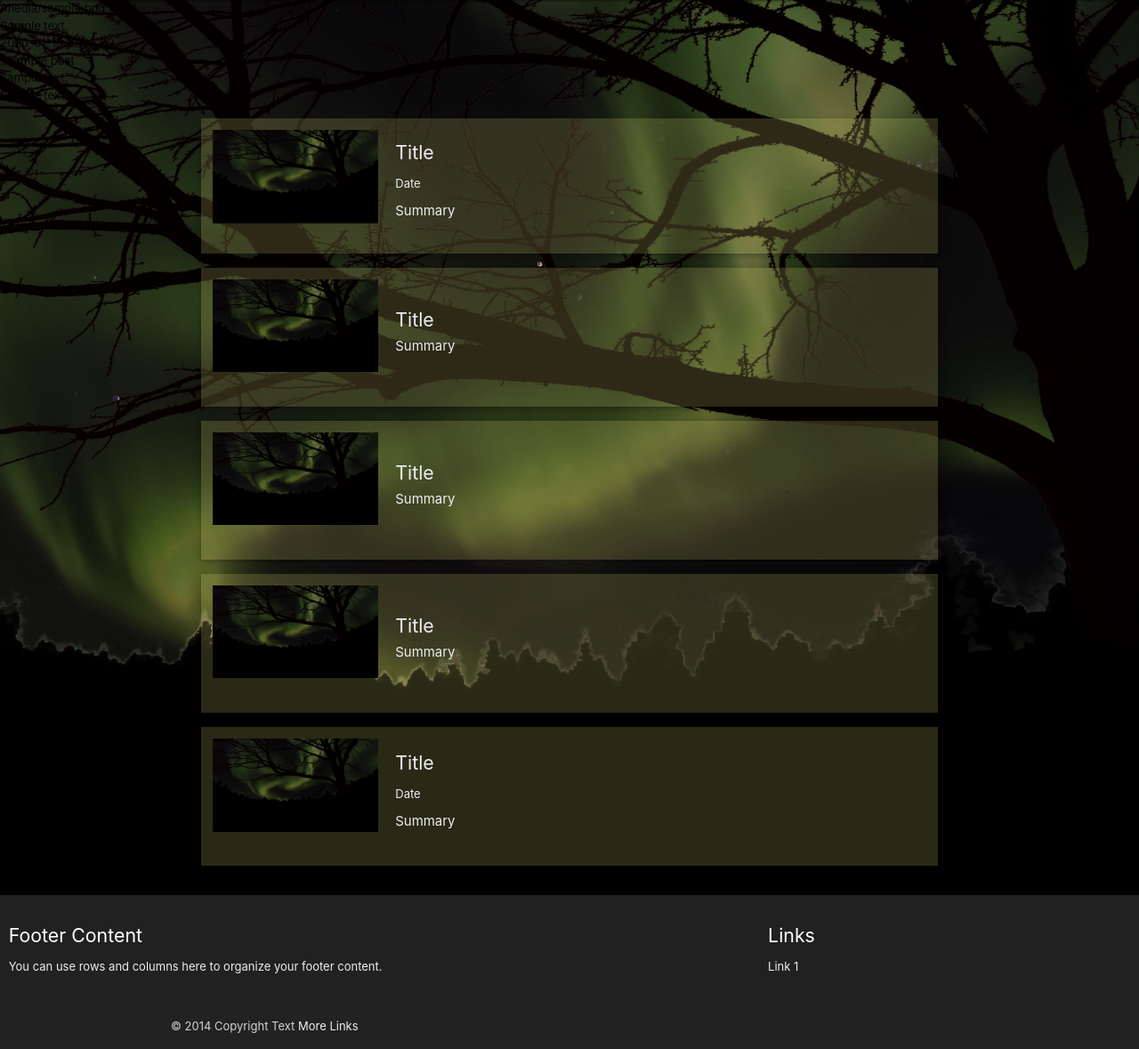
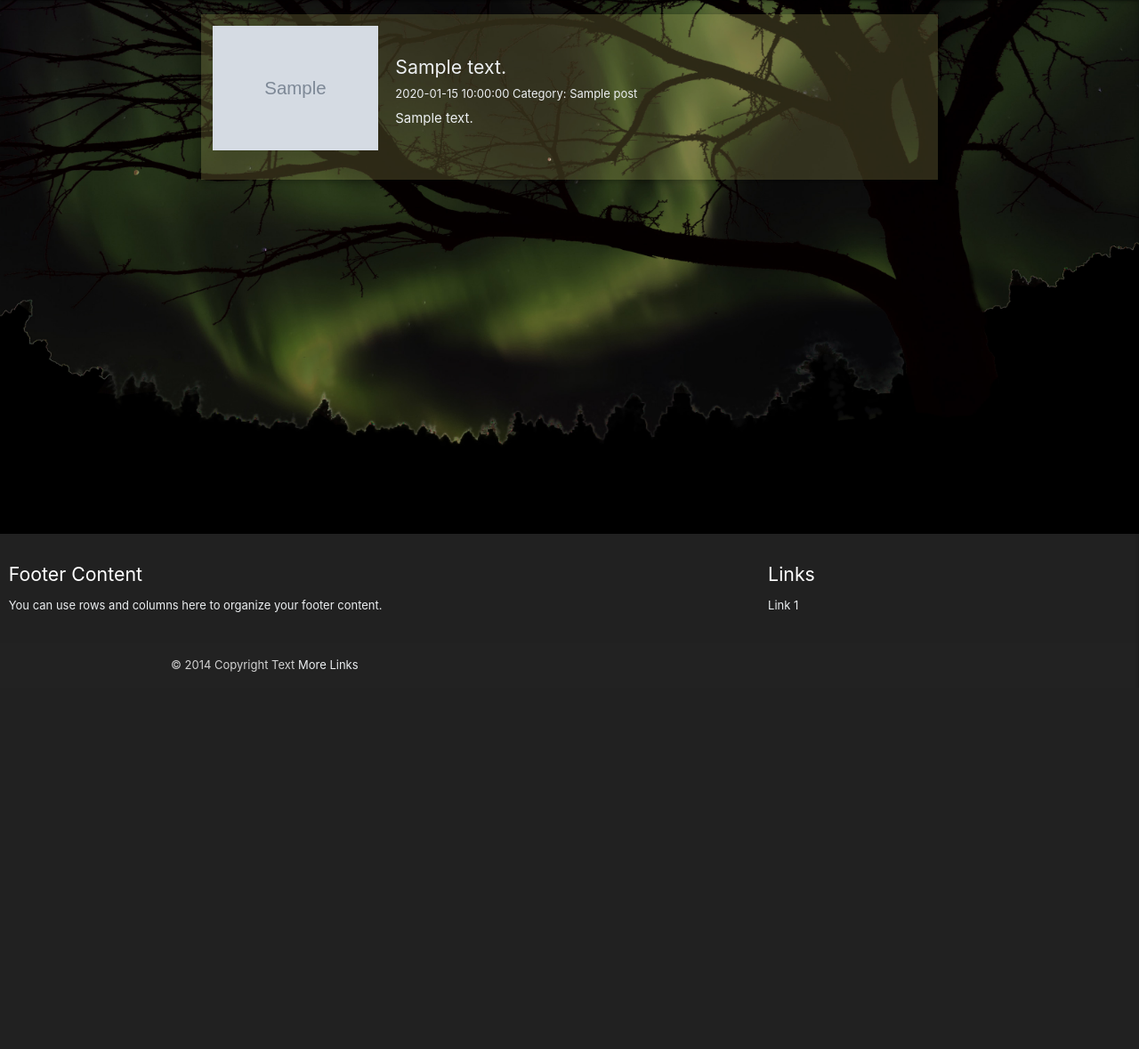
Before and after one commit to JakubKocerha/Travel-Post-MS3, a Flask app: page /get_posts in a window 1280 px wide. Shown: the part 64-1243 px from the top of the page at 89% size. After the commit the page ends 819 px from the top, so only its background shows below. Run offline with Flask 2, Linux system fonts and the light colour scheme; grey boxes marked "Sample" are stand-in pictures; a database or web service that is not in the repository returns one stand-in record (values such as "Sample title"); some libraries are stand-ins or nearby versions.

Commit message:
Bind data from db to Post content

```diff
--- a/app.py
+++ b/app.py
@@ -26,7 +26,7 @@ def home():
 # gets data from MongoDB; code from CI tutorials
 @app.route("/get_posts")
 def get_posts():
-    posts = mongo.db.posts.find()
+    posts = list(mongo.db.posts.find())
     return render_template("posts.html", posts=posts)
 
 # adds register functionality; code from CI turorials
--- a/static/css/style.css
+++ b/static/css/style.css
@@ -55,6 +55,7 @@ h3 {
     border-bottom: none;
     background-color:rgb(209 206 109 / 20%);
     margin-top: 16px;
+    display: block;
 }
 
 .collapsible-body {
--- a/templates/posts.html
+++ b/templates/posts.html
@@ -1,109 +1,31 @@
 {% extends "base.html" %}
 {% block content %}
 
-    {% for post in posts %}
-        {{ post.image_link }}<br>
-        {{ post.title_text }}<br>
-        {{ post.date_post }}<br>.
-        {{ post.category_name }}<br>
-        {{ post.summary }}<br>
-        {{ post.body}}<br>
-    {% endfor %}
     <div class="row container">
         <div class="col s12">
             <ul class="collapsible popout">
+                {% for post in posts %}
                 <li>
                     <div class="collapsible-header blue-grey-text text-lighten-5">
                         <div class="row valign-wrapper">
                             <div class="col s12 m3">
-                                <img src="../static/images/background.jpg" alt="Northern light" class="materialboxed responsive-img">
+                                <img src="{{ post.image_link }}" alt="Northern light" class="materialboxed responsive-img">
                             </div>
                             <div class="col s12 m9">
-                                <h5>Title</h5>
-                                <p>Date</p>
-                                <h6>Summary</h6>
+                                <h5>{{ post.title_text }}</h5>
+                                <span>{{ post.date_post }}</span>
+                                <span>Category: {{ post.category_name }}</span>
+                                <h6>{{ post.summary }}</h6>
                             </div>
-                            </div>
+                        </div>
                     </div>
                     <div class="collapsible-body blue-grey-text text-lighten-5">
-                        <p class="">Body text</p>
+                        <p class="">{{ post.body }}</p>
                         <p>Username</p>
                         <p>Email</p>
                     </div>
                 </li>
-                <li>
-                    <div class="collapsible-header blue-grey-text text-lighten-5">
-                        <div class="row valign-wrapper">
-                            <div class="col s3">
-                                <img src="../static/images/background.jpg" alt="Northern light" class="responsive-img">
-                            </div>
-                            <div class="col s9">
-                                <h5>Title</h5>
-                                <h6>Summary</h6>
-                            </div>
-                            </div>
-                    </div>
-                    <div class="collapsible-body blue-grey-text text-lighten-5">
-                        <p class="">Body text</p>
-                        <p>Username</p>
-                        <p>Email</p>
-                    </div>
-                </li>
-                <li>
-                    <div class="collapsible-header blue-grey-text text-lighten-5">
-                        <div class="row valign-wrapper">
-                            <div class="col s3">
-                                <img src="../static/images/background.jpg" alt="Northern light" class="responsive-img">
-                            </div>
-                            <div class="col s9">
-                                <h5>Title</h5>
-                                <h6>Summary</h6>
-                            </div>
-                            </div>
-                    </div>
-                    <div class="collapsible-body blue-grey-text text-lighten-5">
-                        <p class="">Body text</p>
-                        <p>Username</p>
-                        <p>Email</p>
-                    </div>
-                </li>
-                <li>
-                    <div class="collapsible-header blue-grey-text text-lighten-5">
-                        <div class="row valign-wrapper">
-                            <div class="col s3">
-                                <img src="../static/images/background.jpg" alt="Northern light" class="responsive-img">
-                            </div>
-                            <div class="col s9">
-                                <h5>Title</h5>
-                                <h6>Summary</h6>
-                            </div>
-                            </div>
-                    </div>
-                    <div class="collapsible-body blue-grey-text text-lighten-5">
-                        <p class="">Body text</p>
-                        <p>Username</p>
-                        <p>Email</p>
-                    </div>
-                </li>
-                <li>
-                    <div class="collapsible-header blue-grey-text text-lighten-5">
-                        <div class="row valign-wrapper">
-                            <div class="col s3">
-                                <img src="../static/images/background.jpg" alt="Northern light" class="responsive-img">
-                            </div>
-                            <div class="col s9">
-                                <h5>Title</h5>
-                                <p>Date</p>
-                                <h6>Summary</h6>
-                            </div>
-                            </div>
-                    </div>
-                    <div class="collapsible-body blue-grey-text text-lighten-5">
-                        <p class="">Body text</p>
-                        <p>Username</p>
-                        <p>Email</p>
-                    </div>
-                </li>
+                {% endfor %}
             </ul>
         </div>
     </div>
```
